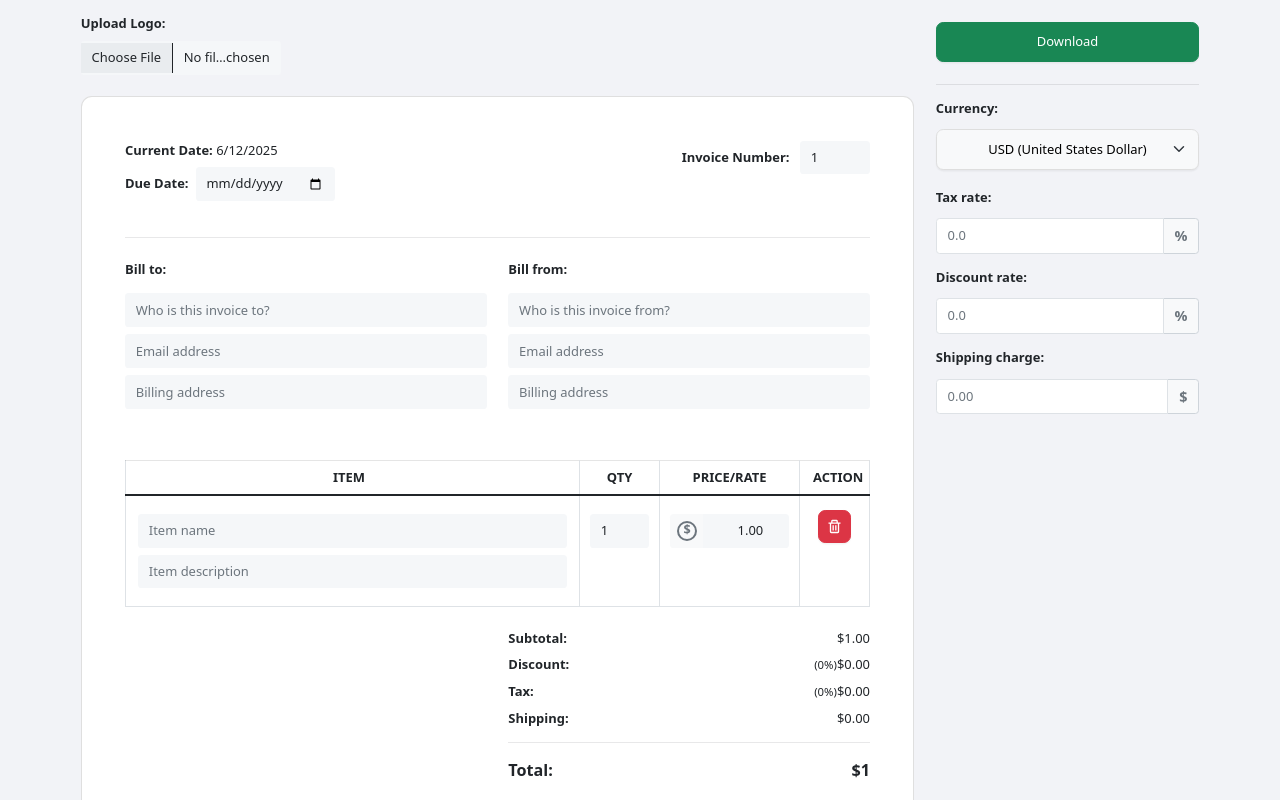
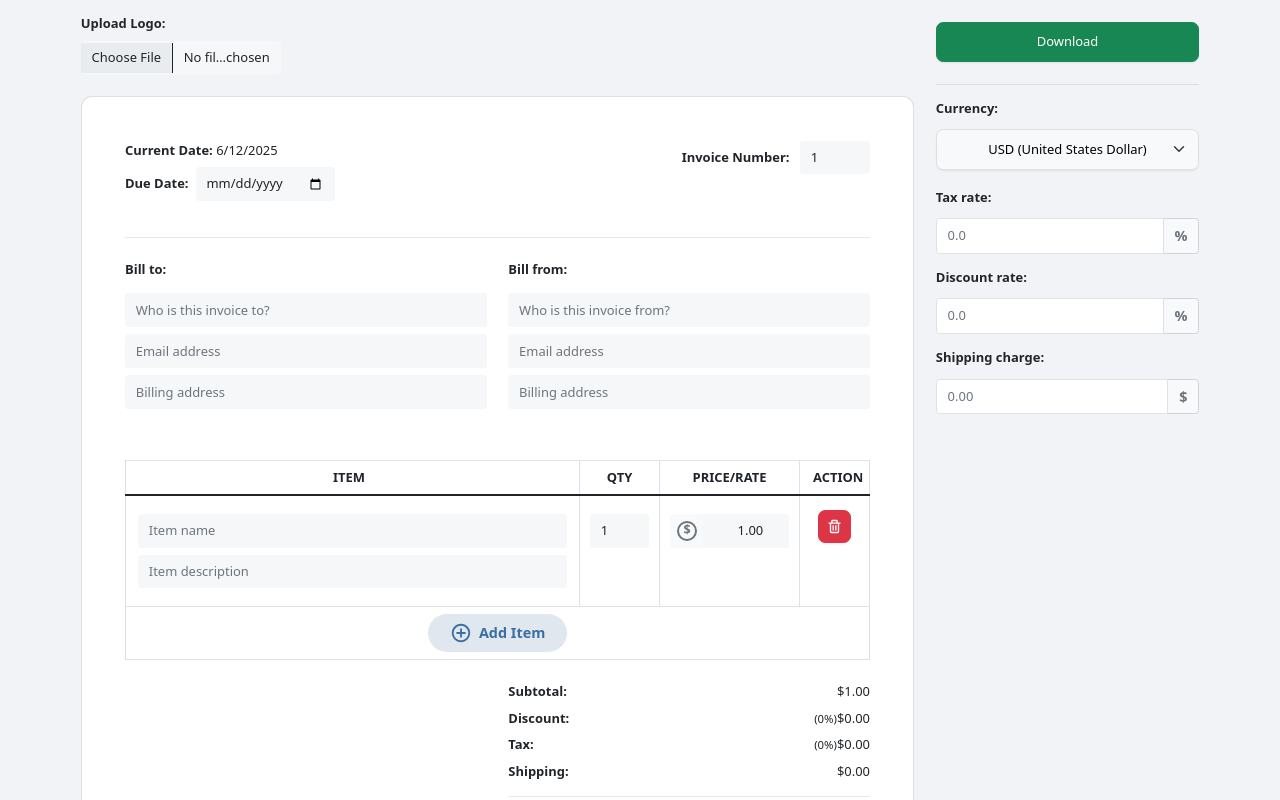
Before and after one commit to Krishprajapati15/invoice-generator, a React (Create React App) app: page / in a window 1280 px wide. Shown: the top 800 px of the page. Built offline with nearby package versions, Linux system fonts and the light colour scheme.

Commit message:
make the file ready with all the chnages

```diff
--- a/src/components/InvoiceItem.js
+++ b/src/components/InvoiceItem.js
@@ -1,12 +1,13 @@
 import React from "react";
 import "bootstrap/dist/css/bootstrap.min.css";
 import Table from "react-bootstrap/Table";
-import { BiTrash } from "react-icons/bi";
+import { BiTrash, BiPlusCircle } from "react-icons/bi";
 import EditableField from "./EditableField";
 
 class InvoiceItem extends React.Component {
   render() {
-    const { onItemizedItemEdit, currency, onRowDel, items } = this.props;
+    const { onItemizedItemEdit, currency, onRowDel, items, onRowAdd } =
+      this.props;
     return (
       <div className="invoice-item-table-wrapper">
         <Table responsive bordered hover className="mb-0">
@@ -36,6 +37,35 @@ class InvoiceItem extends React.Component {
                 currency={currency}
               />
             ))}
+            <tr>
+              <td colSpan={4} className="p-2 text-center">
+                <button
+                  type="button"
+                  onClick={onRowAdd}
+                  style={{
+                    background: "#e0e7ef",
+                    color: "#3a6ea5",
+                    border: "none",
+                    padding: "8px 22px",
+                    borderRadius: "20px",
+                    fontWeight: 600,
+                    display: "inline-flex",
+                    alignItems: "center",
+                    fontSize: "1rem",
+                    transition: "background 0.18s",
+                  }}
+                  onMouseOver={(e) =>
+                    (e.currentTarget.style.background = "#c7d5e7")
+                  }
+                  onMouseOut={(e) =>
+                    (e.currentTarget.style.background = "#e0e7ef")
+                  }
+                >
+                  <BiPlusCircle size={22} className="me-2" />
+                  Add Item
+                </button>
+              </td>
+            </tr>
           </tbody>
         </Table>
       </div>
```
